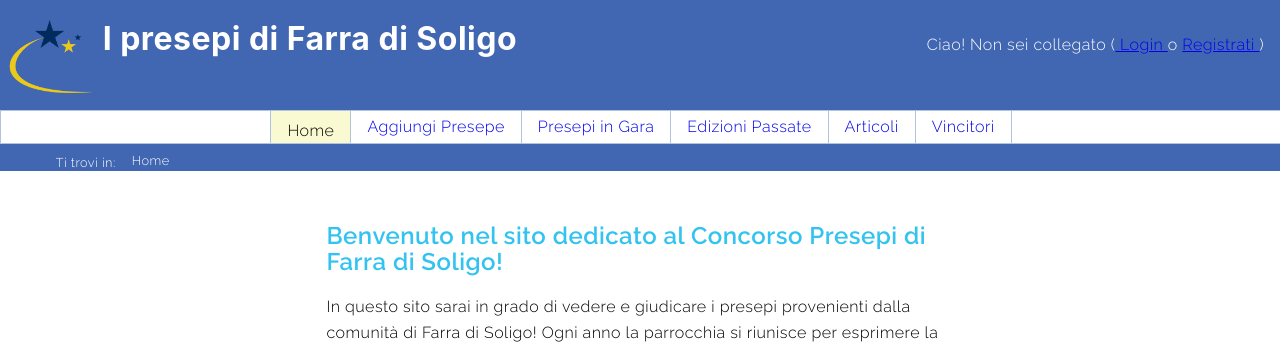
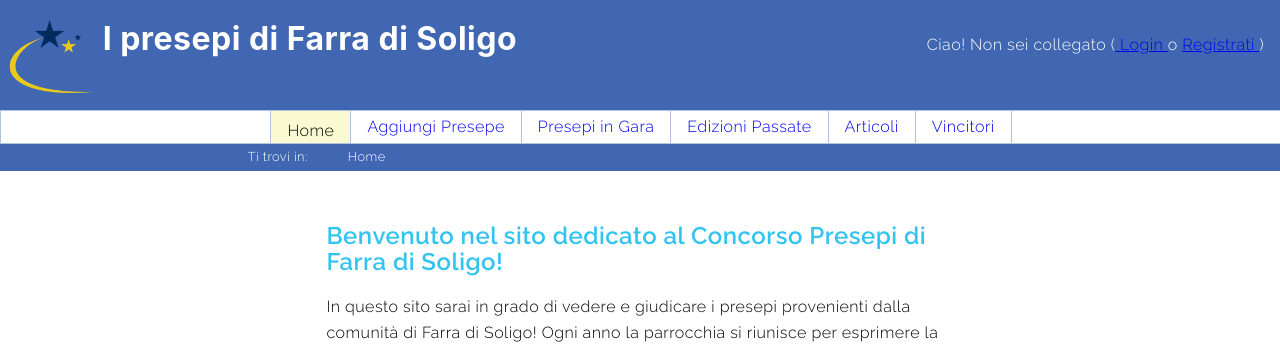
Before and after one commit to AndreaBreggion/Progetto_TecWeb, a PHP site: page /index.php in a window 1280 px wide. Shown: the top 346 px of the page. Run offline with PHP 8.4, Linux system fonts and the light colour scheme.

Commit message:
spostati breadcrumbs

```diff
--- a/php/content/common/_breadcrumbs.html
+++ b/php/content/common/_breadcrumbs.html
@@ -1,6 +1,8 @@
 <nav class="breadcrumbsBlock">
-  <p class="breadcrumbsPre">Ti trovi in:</p>
-  <ol class="breadcrumbs">
-    <breadcrumbsPH></breadcrumbsPH>
-  </ol>
+  <div class="breacrumbContainer">
+    <p class="breadcrumbsPre">Ti trovi in:</p>
+    <ol class="breadcrumbs">
+      <breadcrumbsPH></breadcrumbsPH>
+    </ol>
+  </div>
 </nav>
--- a/sources/style/style_lavoro.css
+++ b/sources/style/style_lavoro.css
@@ -160,27 +160,29 @@ header nav li a {
     padding: 0em 0em 0.2em 1em;
     background-color: #4267B2;
     display: flex;
-    justify-content: left;
+    justify-content: center;
     color: white;
 }
-
+.breacrumbContainer {
+    width: 70%;
+    display: flex;
+    justify-content: left;
+}
 .breadcrumbsPre {
-    margin: 0.5em 0em 0em 3.1em;
+    margin: 0em 0em 0em 3.1em;
     padding: 0;
     display: inline;
     font-size: 0.8em;
 }
 
 .breadcrumbs {
-    padding-left: 0.5em;
-    margin: 0.2em 0em 0em 0em;
+    margin: 0 0 0 0em;
     list-style: none;
 }
 
 .breadcrumbs li {
     display: inline;
-    padding-left: 0.5em;
-    margin: 0.2em 0em 0em 0em;
+    margin: 0 0 0 0em;
     list-style: none;
 }
 
```
